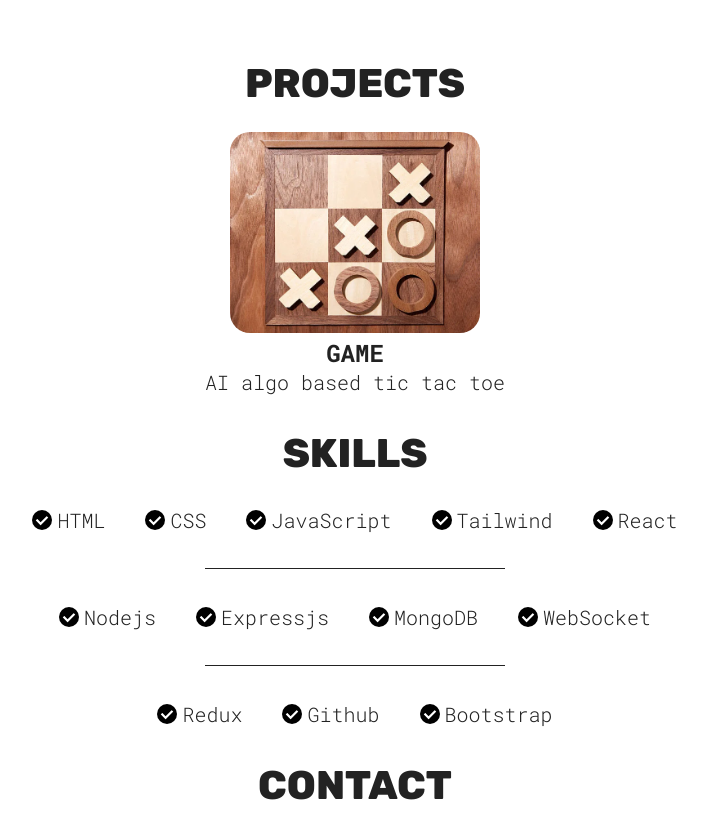
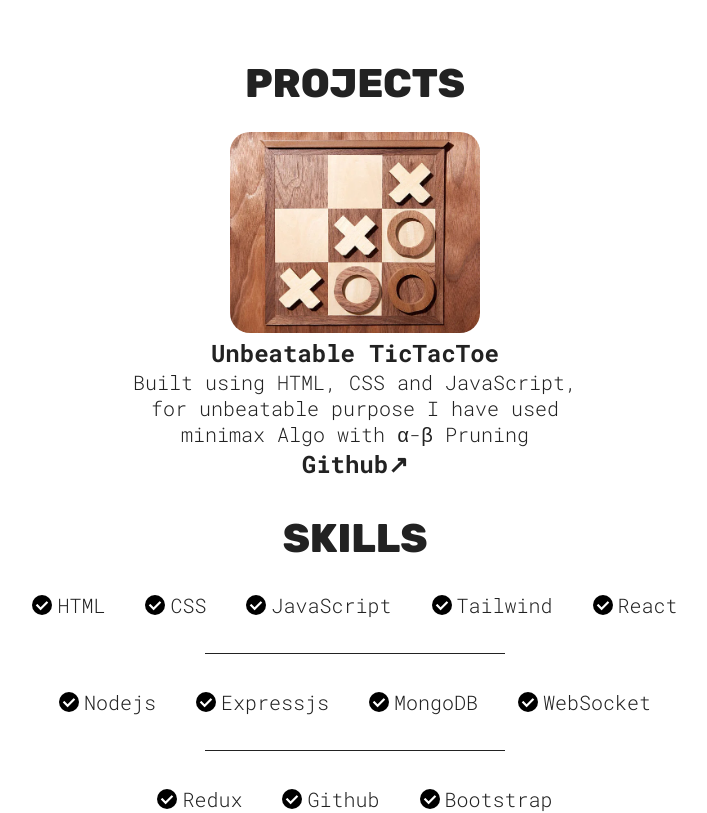
Before and after one commit to vermagaur851/portfolio, a React (Vite) app: page / in a window 1280 px wide. Shown: the part 740-1553 px from the top of the page, without its empty margins (285-992 px from the left). Built offline with nearby package versions, Linux system fonts and the light colour scheme.

Commit message:
some updated to projects

```diff
--- a/src/common/ProjectCard.jsx
+++ b/src/common/ProjectCard.jsx
@@ -1,12 +1,17 @@
 import React from "react";
 
-function ProjectCard({src, lnk, heading, description}) {
+function ProjectCard({ src, lnk, heading, description, git }) {
   return (
-    <a href={lnk} target="_blank">
-      <img src={src} alt="" />
+    <div>
+      <a href={lnk} target="_blank">
+        <img src={src} alt="" />
+      </a>
       <h3>{heading}</h3>
       <p>{description}</p>
-    </a>
+      <a target="_blank" href={git}>
+        <h3>Github↗</h3>
+      </a>
+    </div>
   );
 }
 
--- a/src/section/projects/projects.jsx
+++ b/src/section/projects/projects.jsx
@@ -10,8 +10,9 @@ function Projects() {
         <ProjectCard
           src={Tictactoe}
           lnk={"https://vermagaur851.github.io/tic-tac-toe-game/"}
-          heading={"GAME"}
-          description={"AI algo based tic tac toe"}
+          heading={"Unbeatable TicTacToe"}
+          description={`Built using HTML, CSS and JavaScript, for unbeatable purpose I have used minimax Algo with α-β Pruning`}
+          git={"https://github.com/vermagaur851/tic-tac-toe-game"}
         />
       </div>
     </section>
--- a/src/section/projects/projects.module.css
+++ b/src/section/projects/projects.module.css
@@ -25,14 +25,24 @@
     display: flex;
     flex-direction: column;
     align-items: center;
+    justify-content: space-around;
+    gap: 30px;
+
+    p{
+      display: inline-flex;
+      width: 40%;
+    }
   }
 }
 
+
+
 @media (width>=800px) {
-    .projectsContainer{
-        flex-direction: row;
-        flex-wrap: wrap;
-        justify-content: space-evenly;
-        padding: 0 30px;
-    }
+  .projectsContainer {
+    flex-direction: row;
+    flex-wrap: wrap;
+    justify-content: space-evenly;
+    padding: 0 30px;
+  }
+
 }
```
